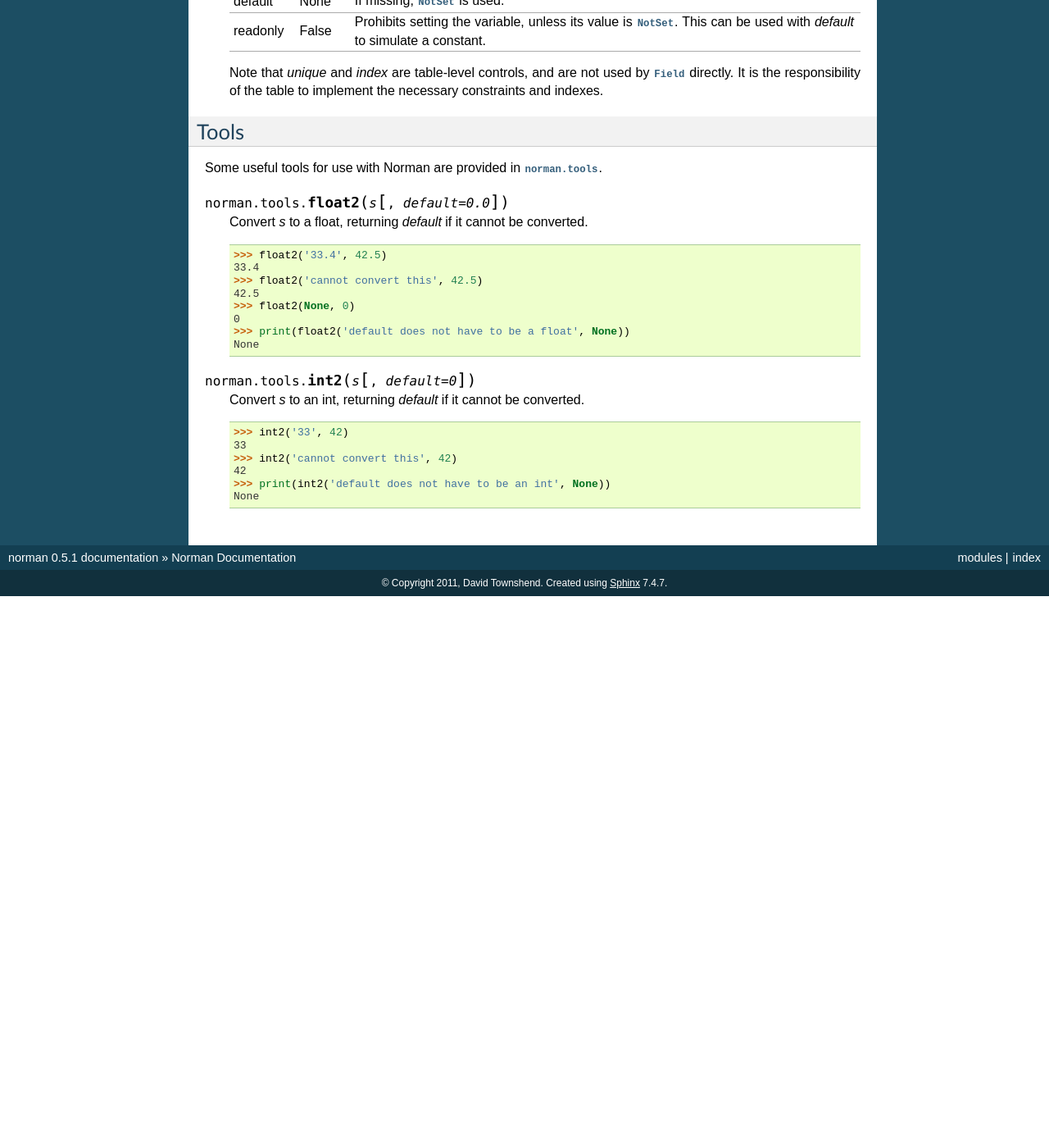
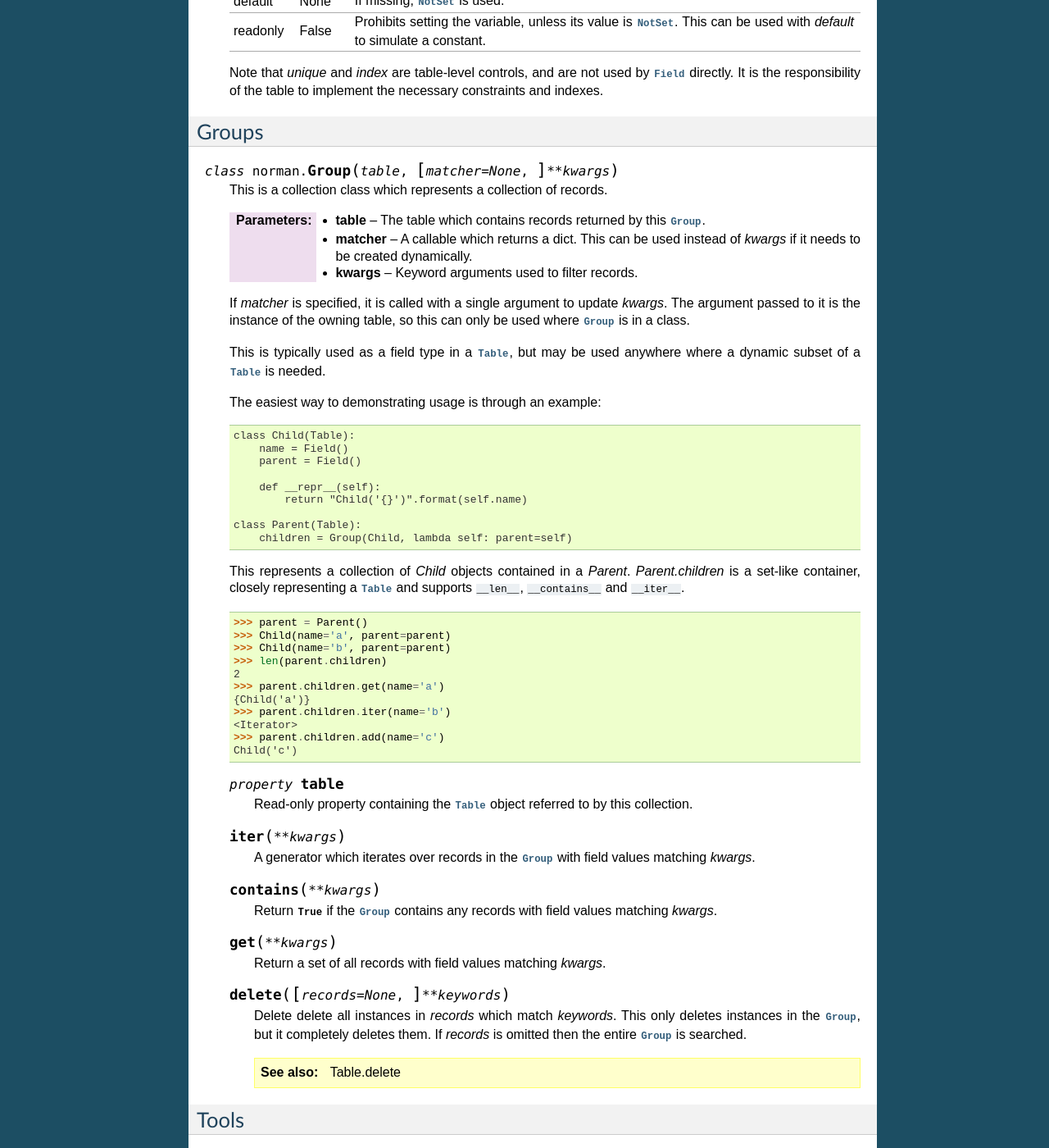
Before and after one commit to aquavitae/norman, a Sphinx documentation site: the page built from doc/source/index.rst, in a window 1280 px wide and 1400 px high, scrolled down 3453 px. Shown: the whole window at 82% size. Built offline with Sphinx 7.4.7, drawn with Linux system fonts in a browser that asks for light colours; before the commit the page ends 4180 px from its top, so only the background shows below that; some of the changed text lies outside the part shown.

Commit message:
Missing documentation fixed

```diff
--- a/doc/source/index.rst
+++ b/doc/source/index.rst
@@ -326,7 +326,10 @@ Fields
     implement the necessary constraints and indexes.
 
 
-.. class Group(table[, matcher=None], **kwargs)
+Groups
+------
+
+.. class:: Group(table[, matcher=None], **kwargs)
 
     This is a collection class which represents a collection of records.
 
```
